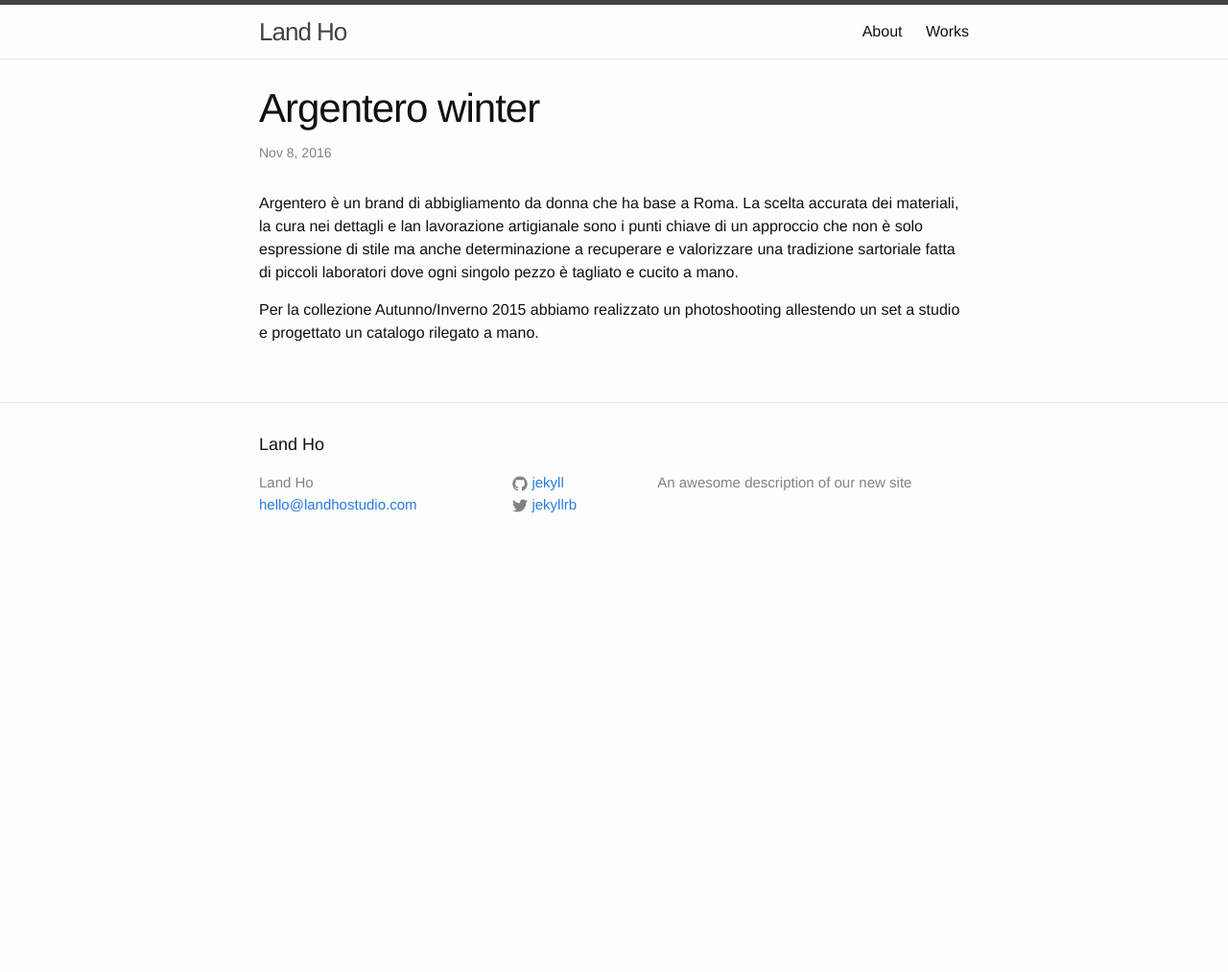
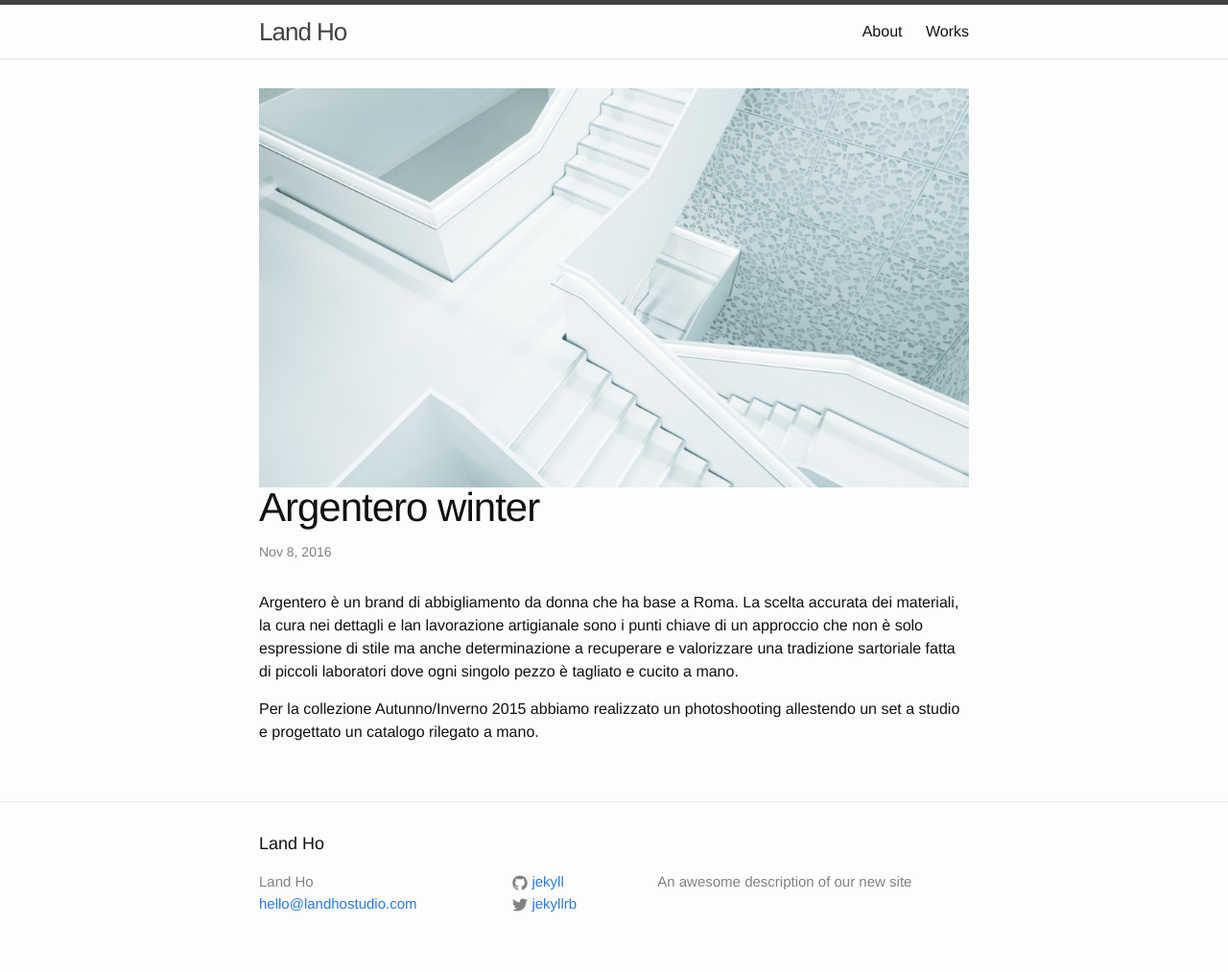
Before and after one commit to landhostudio/landhostudio-jekyll, a Jekyll site: the page built from _works/argentero-winter.markdown, in a window 1280 px wide. Shown: the whole page at 96% size. Built offline with Jekyll 4.4.1, drawn with Linux system fonts in a browser that asks for light colours; before the commit the page ends 900 px from its top, so only the background shows below that.

Commit message:
Added video to work

```diff
--- a/_config.yml
+++ b/_config.yml
@@ -20,6 +20,7 @@
     size: large
     thumbnail_image_file:
     thumbnail_video_file:
+    video:
     payoff:
     solutions:
     -
@@ -40,3 +41,4 @@
 exclude:
 - Gemfile
 - Gemfile.lock
+- .editorconfig
--- a/_layouts/work.html
+++ b/_layouts/work.html
@@ -3,6 +3,17 @@
 ---
 
 <article class="post" itemscope itemtype="http://schema.org/BlogPosting">
+
+  {% if page.thumbnail_image_file and page.video %}
+    <div class="post-media">
+      <img src="{{ page.thumbnail_image_file }}" alt="">
+      <iframe src='https://player.vimeo.com/video/{{ page.video }}' frameborder='0' webkitAllowFullScreen mozallowfullscreen allowFullScreen></iframe>
+    </div>
+  {% elsif page.thumbnail_image_file %}
+    <div class="post-media">
+      <img src="{{ page.thumbnail_image_file }}" alt="">
+    </div>
+  {% endif %}
 
   <header class="post-header">
     <h1 class="post-title" itemprop="name headline">{{ page.title | escape }}</h1>
```
